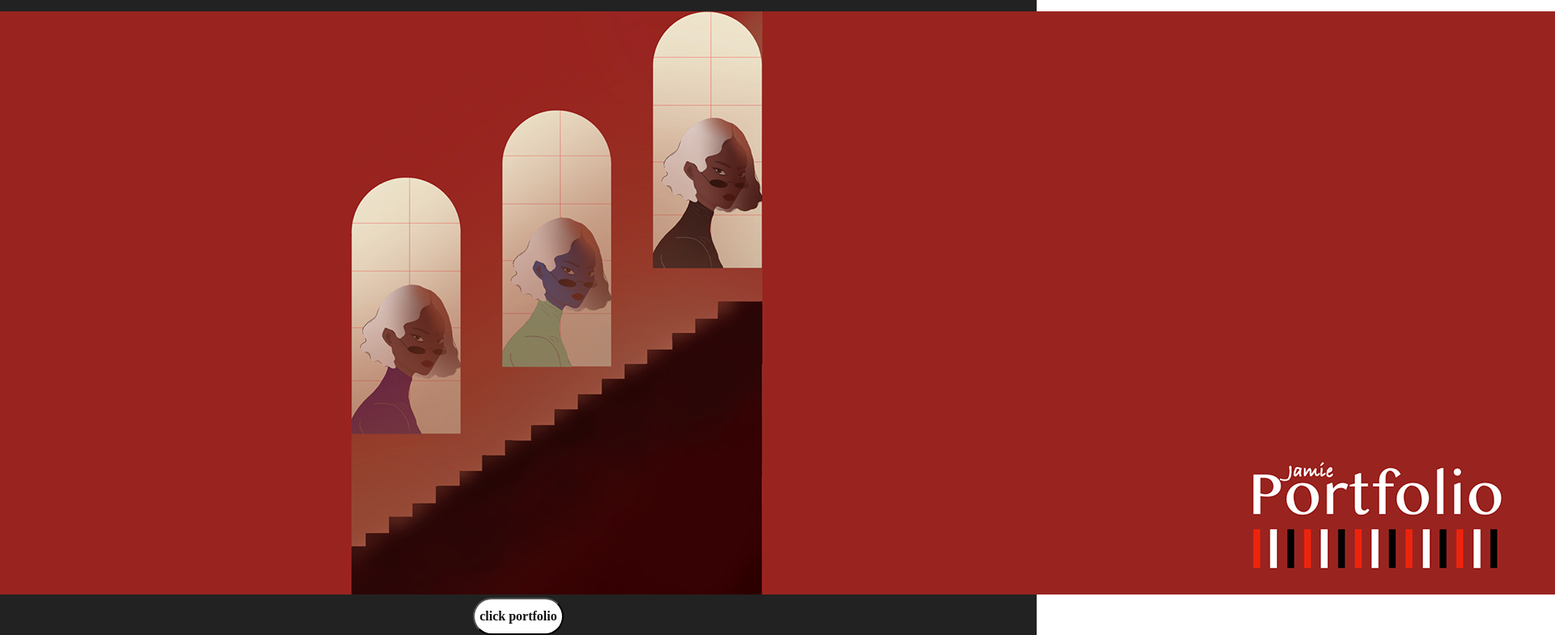
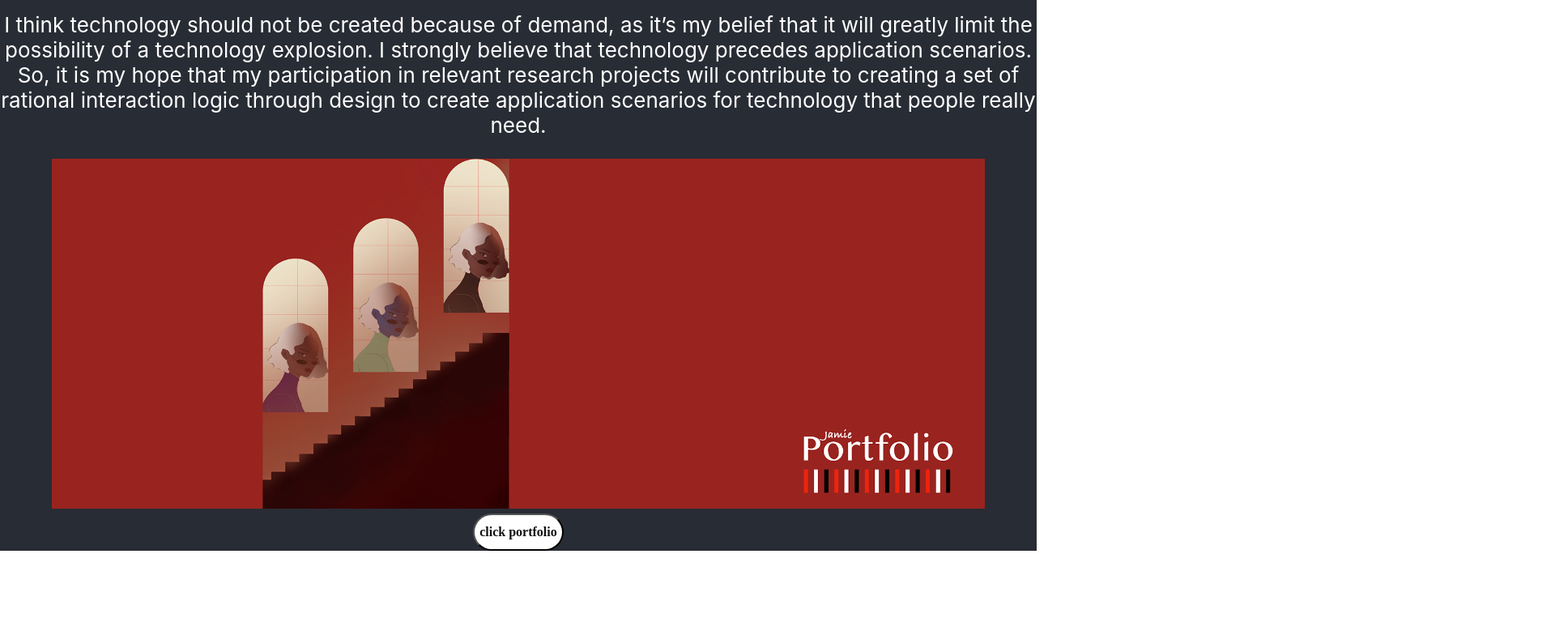
Before and after one commit to littleJamieZ/alittlejamie.art, a React (Create React App) app in the folder my-portfolio/: page / in a window 1280 px wide. Shown: the part 144-928 px from the top of the page at 81% size, 1920 px wide, since content can reach past the window. After the commit the page ends 824 px from the top, so only its background shows below. Built offline with nearby package versions, Linux system fonts and the light colour scheme.

Commit message:
changes picture size

```diff
--- a/my-portfolio/src/App.css
+++ b/my-portfolio/src/App.css
@@ -2,6 +2,13 @@
   text-align: center;
   background-color:#222222;
   color:white;
+  background-color: #282c34;
+  min-height: 100vh;
+  display: flex;
+  flex-direction: column;
+  align-items: center;
+  justify-content: center;
+  font-size: calc(10px + 2vmin);
 }
 
 .button{
@@ -15,37 +22,18 @@
     line-height: 40px;
     text-transform: none;
 }
-/* .App-logo {
-  height: 40vmin;
-  pointer-events: none;
+
+.imgWrap{
+  display: flex;
+  justify-content: center;
+  align-items: center;
 }
 
-@media (prefers-reduced-motion: no-preference) {
-  .App-logo {
-    animation: App-logo-spin infinite 20s linear;
-  }
+.img{
+  width: 90%;
 }
 
 .App-header {
-  background-color: #282c34;
-  min-height: 100vh;
-  display: flex;
-  flex-direction: column;
-  align-items: center;
-  justify-content: center;
-  font-size: calc(10px + 2vmin);
+
   color: white;
 }
-
-.App-link {
-  color: #61dafb;
-}
-
-@keyframes App-logo-spin {
-  from {
-    transform: rotate(0deg);
-  }
-  to {
-    transform: rotate(360deg);
-  }
-} */
--- a/my-portfolio/src/App.js
+++ b/my-portfolio/src/App.js
@@ -6,10 +6,17 @@ function App() {
   return (
     <div className="App">
       <h1>Jamie Z</h1>
-      <p>I think technology should not be created because of demand, as it’s my belief that it will greatly limit the possibility of a technology explosion. I strongly believe that technology precedes application scenarios. So, it is my hope that my participation in relevant research projects will contribute to creating a set of rational interaction logic through design to create application scenarios for technology that people really need.
- </p>
-<img src={redPicture} alt="red" />
-<a href="https://jamiezhao.site/"><button className="button">click portfolio</button></a>
+      <div>
+      <p>I think technology should not be created because of demand, as it’s my belief that it will greatly limit the possibility of a technology explosion. I strongly believe that technology precedes application scenarios. So, it is my hope that my participation in relevant research projects will contribute to creating a set of rational interaction logic through design to create application scenarios for technology that people really need.</p>
+      </div>
+<div className='imgWrap'>
+<a href="https://jamiezhao.site/">
+  <img className='img' src={redPicture} alt="red" />
+</a>
+</div>
+<a href="https://jamiezhao.site/">
+  <button className="button">click portfolio</button>
+  </a>
       <header className="App-header">
       </header>
     </div>
--- /dev/null
+++ b/package.json
@@ -0,0 +1,5 @@
+{
+  "dependencies": {
+    "create-react-app": "^5.0.0"
+  }
+}
```
Also changed, not shown: 1 other file (tests, documents, lock files or other folders).
